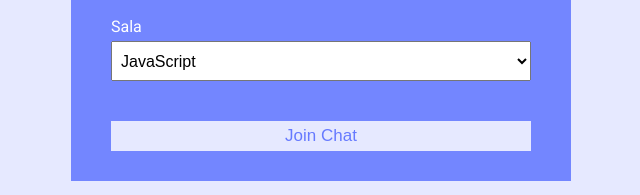
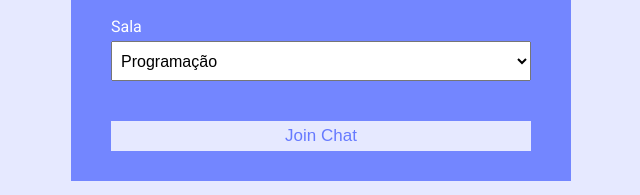
Before and after one commit to LucasGatica/Crow, a website: page index.html in a window 1280 px wide. Shown: the part 255-450 px from the top of the page, 319-959 px from the left. Drawn offline with Linux system fonts and the light colour scheme.

Commit message:
mudanças salas

```diff
--- a/index.html
+++ b/index.html
@@ -33,12 +33,12 @@
 					<div class="form-control">
 						<label for="room">Sala</label>
 						<select name="room" id="room">
-							<option value="JavaScript">JavaScript</option>
-							<option value="Python">Python</option>
-							<option value="PHP">PHP</option>
-							<option value="C#">C#</option>
-							<option value="Ruby">Ruby</option>
-							<option value="Java">Java</option>
+							<option value="JavaScript">Programação</option>
+							<option value="Python">Matemática</option>
+							<option value="PHP">História</option>
+							<option value="C#">Redação</option>
+							<option value="Ruby">Química</option>
+							<option value="Java">Física</option>
 						</select>
 					</div>
 					<button type="submit" class="btn">Join Chat</button>
```
